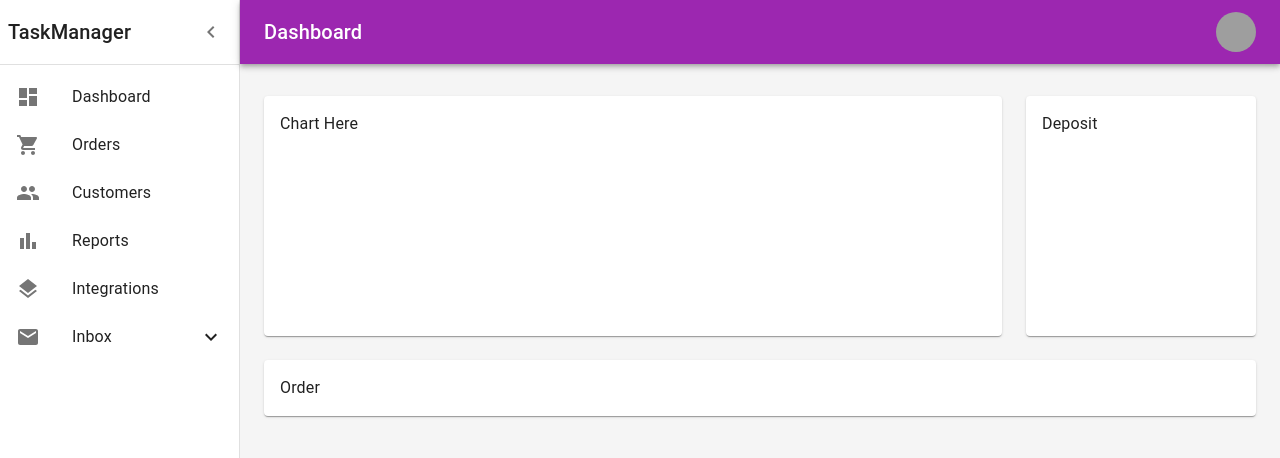
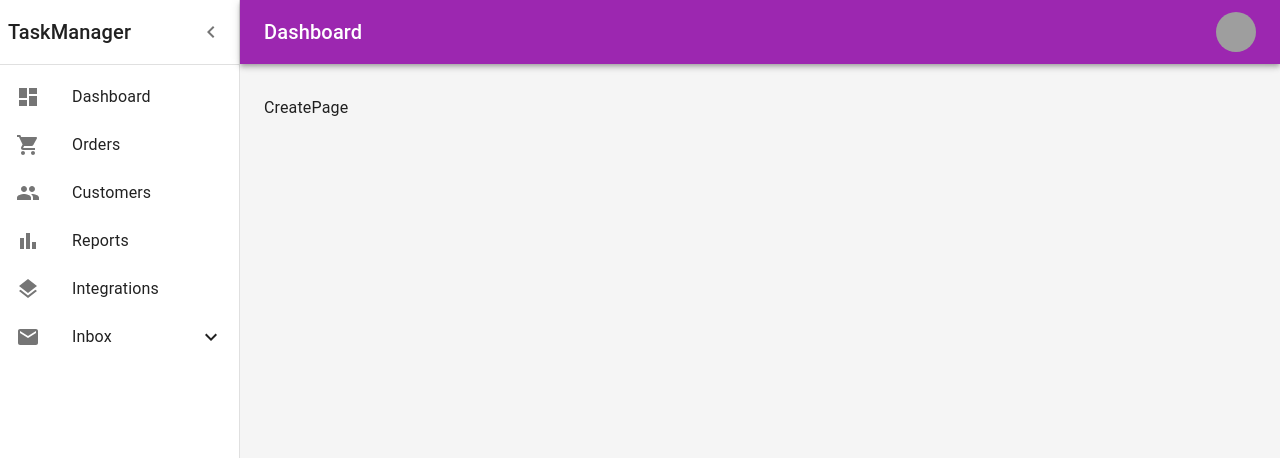
Before and after one commit to devmamunur/PMSGo, a React (Vite) app in the folder frontend/: page /create in a window 1280 px wide. Shown: the top 458 px of the page. Built offline with nearby package versions, Linux system fonts and the light colour scheme; grey boxes are pictures that could not be loaded.

Commit message:
added props to load page data into main layout component

```diff
--- a/frontend/src/components/MasterLayout/MasterLayout.jsx
+++ b/frontend/src/components/MasterLayout/MasterLayout.jsx
@@ -9,7 +9,7 @@
 import DrawerComponent from "./Drawer.jsx";
 
 
-const MasterLayout = () => {
+const MasterLayout = (props) => {
     const [open, setOpen] = React.useState(true);
 
     const clickDrawer = () => {
@@ -36,39 +36,7 @@
                 >
                     <Toolbar/>
                     <Container maxWidth="xxl" sx={{mt: 4, mb: 4}}>
-                        <Grid container spacing={3}>
-                            <Grid item xs={12} md={8} lg={9}>
-                                <Paper
-                                    sx={{
-                                        p: 2,
-                                        display: 'flex',
-                                        flexDirection: 'column',
-                                        height: 240,
-                                    }}
-                                >
-                                    Chart Here
-                                </Paper>
-                            </Grid>
-
-                            <Grid item xs={12} md={4} lg={3}>
-                                <Paper
-                                    sx={{
-                                        p: 2,
-                                        display: 'flex',
-                                        flexDirection: 'column',
-                                        height: 240,
-                                    }}
-                                >
-                                    Deposit
-                                </Paper>
-                            </Grid>
-                            {/* Recent Orders */}
-                            <Grid item xs={12}>
-                                <Paper sx={{p: 2, display: 'flex', flexDirection: 'column'}}>
-                                    Order
-                                </Paper>
-                            </Grid>
-                        </Grid>
+                        {props.children}
                     </Container>
                 </Box>
             </Box>
```
